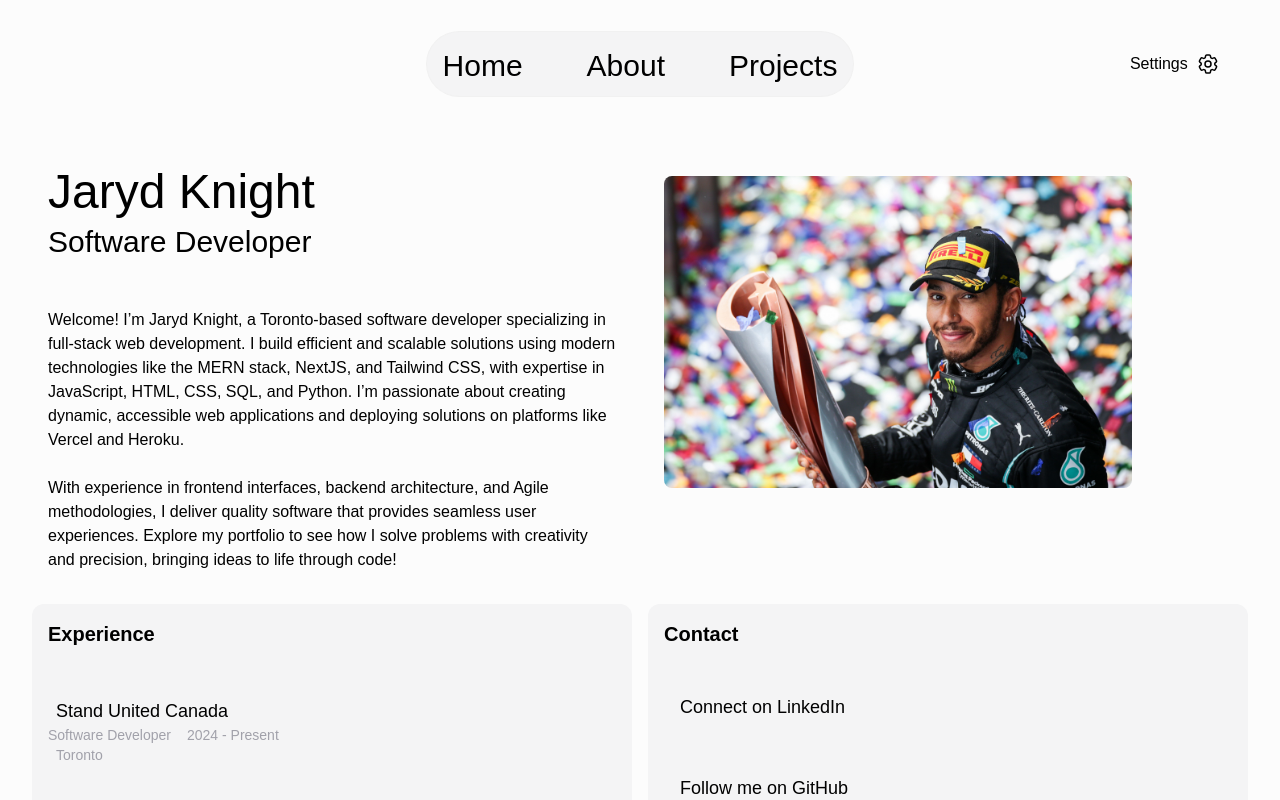
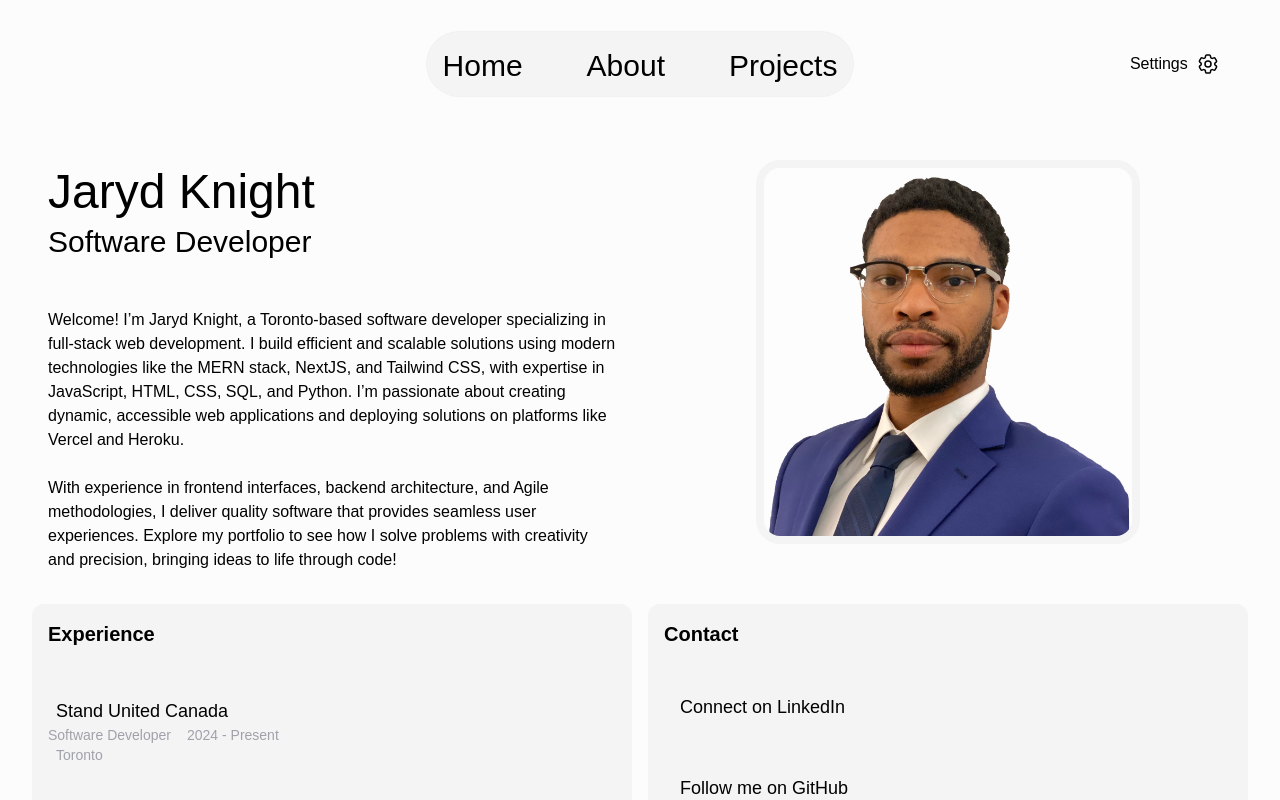
Before and after one commit to jarydknight/portfolio-v2, a Next.js app: page / in a window 1280 px wide. Shown: the top 800 px of the page. Built offline with nearby package versions, Linux system fonts and the light colour scheme.

Commit message:
update headshot

```diff
--- a/src/components/heroSection/index.js
+++ b/src/components/heroSection/index.js
@@ -1,5 +1,5 @@
 import Image from "next/image";
-import profilePic from "../../../public/images/lewis.jpg";
+import profilePic from "../../../public/images/IMG_1392.JPG";
 import Contact from "../contact/index";
 import ExperienceSection from "../experience";
 
@@ -20,7 +20,9 @@ function HeroSection () {
                     </p>
                 </div>
                 <ExperienceSection />
-                <Image src={profilePic} alt="Profile Pic" height={500} width={500} className="rounded-3xl p-4 order-1 md:order-2 justify-self-center md:justify-self-start"/>
+                <div className="order-1 md:order-2 justify-self-center rounded-3xl size-72 lg:size-96 overflow-clip border-8 border-zinc-100 dark:border-zinc-800">
+                    <Image src={profilePic} alt="Profile Pic" className="object-cover h-96 w-96"/>
+                </div>
                 <Contact />
         </div>
     )
```
Also changed, not shown: public/images/IMG_1392.jpg (added), public/images/lewis.jpg (deleted).
